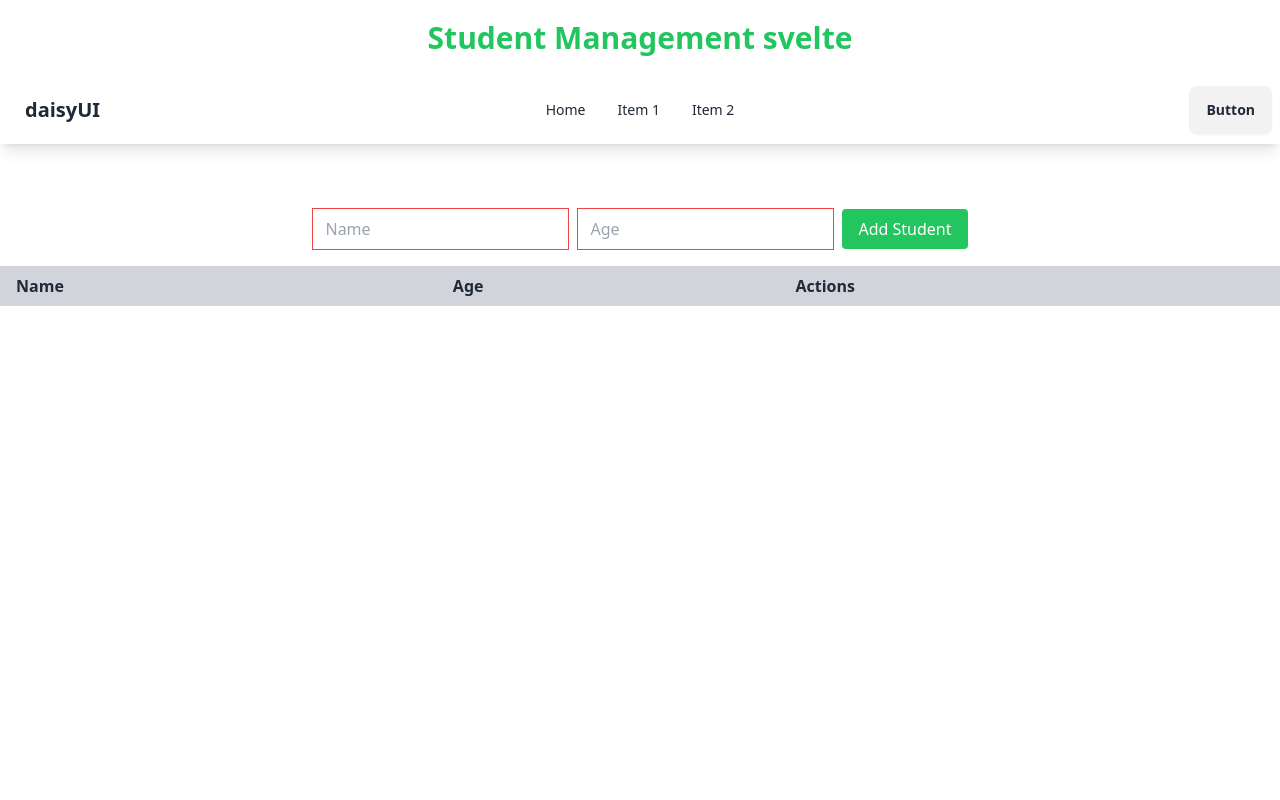
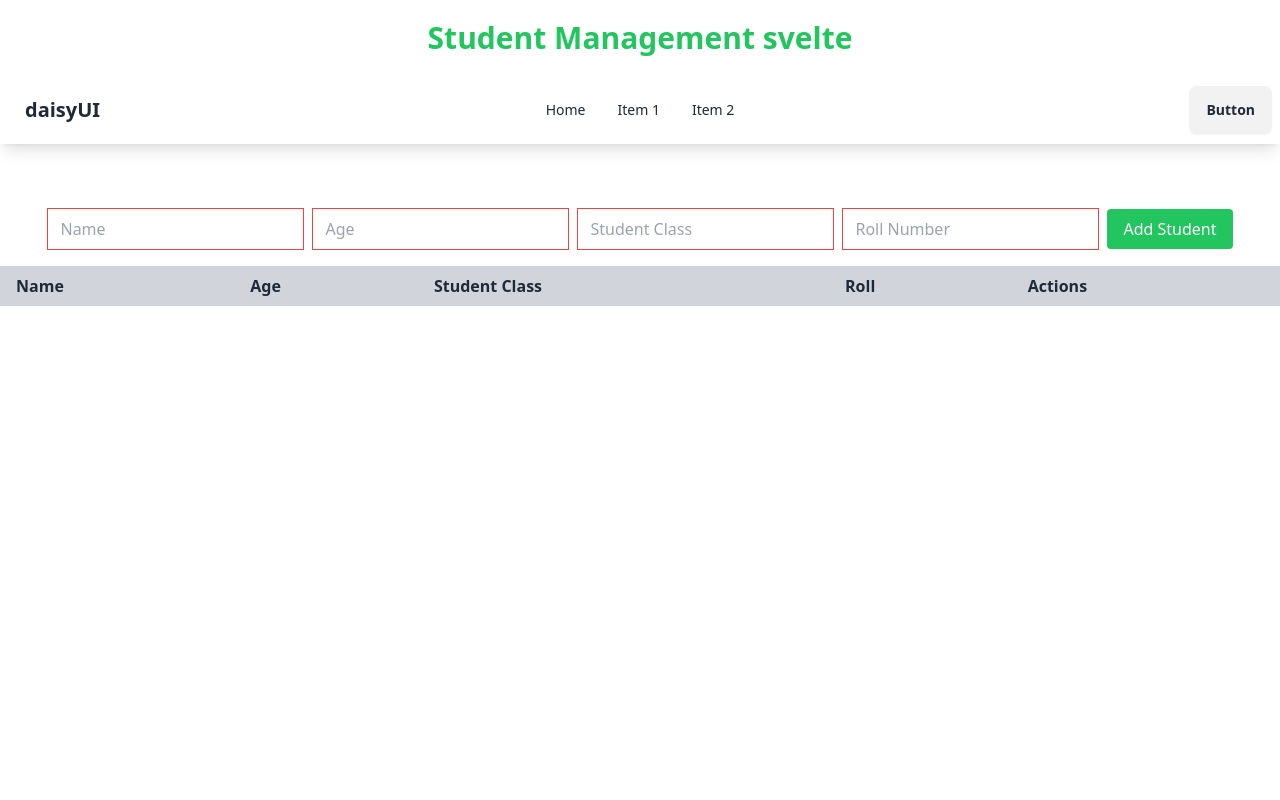
Before and after one commit to mosheurpau/student-management-svelte, a SvelteKit app: page / in a window 1280 px wide. Shown: the top 800 px of the page. Built offline with nearby package versions, Linux system fonts and the light colour scheme.

Commit message:
add student class and roll

```diff
--- a/src/components/AddStudent.svelte
+++ b/src/components/AddStudent.svelte
@@ -3,18 +3,24 @@
 
   let name = "";
   let age = "";
+  let studentClass = "";
+  let roll = "";
   const dispatch = createEventDispatcher();
 
   // Reactive statements to check if fields are empty
   $: nameEmpty = !name;
   $: ageEmpty = !age;
+  $: studentClassEmpty = !studentClass;
+  $: rollEmpty = !roll;
 
   function addStudent() {
-    if (name && age) {
+    if (name && age && studentClass && roll) {
       const id = Date.now(); // Generate a unique id based on the current timestamp
-      dispatch("add", { id, name, age });
+      dispatch("add", { id, name, age, studentClass, roll });
       name = "";
       age = "";
+      studentClass = "";
+      roll = "";
     } else {
       // Add some visual indication that the fields are required
       alert("Please fill in all fields");
@@ -43,6 +49,24 @@
       ? 'border-red-500'
       : 'border-gray-300'}"
   />
+  <input
+    bind:value={studentClass}
+    type="number"
+    placeholder="Student Class"
+    required
+    class="border py-2 px-3 w-full md:w-auto {studentClassEmpty
+      ? 'border-red-500'
+      : 'border-gray-300'}"
+  />
+  <input
+    bind:value={roll}
+    type="number"
+    placeholder="Roll Number"
+    required
+    class="border py-2 px-3 w-full md:w-auto {rollEmpty
+      ? 'border-red-500'
+      : 'border-gray-300'}"
+  />
   <button
     on:click={addStudent}
     class="bg-green-500 text-white py-2 px-4 rounded w-full md:w-auto"
--- a/src/components/StudentList.svelte
+++ b/src/components/StudentList.svelte
@@ -7,24 +7,38 @@
   let editingId = null;
   let editingName = "";
   let editingAge = "";
+  let editingStudentClass = "";
+  let editingRoll = "";
 
   function startEditing(student) {
     editingId = student.id;
     editingName = student.name;
     editingAge = student.age;
+    editingStudentClass = student.studentClass;
+    editingRoll = student.roll;
   }
 
   function saveEdit() {
-    dispatch("update", { id: editingId, name: editingName, age: editingAge });
+    dispatch("update", {
+      id: editingId,
+      name: editingName,
+      age: editingAge,
+      studentClass: editingStudentClass,
+      roll: editingRoll,
+    });
     editingId = null;
     editingName = "";
     editingAge = "";
+    editingStudentClass = "";
+    editingRoll = "";
   }
 
   function cancelEdit() {
     editingId = null;
     editingName = "";
     editingAge = "";
+    editingStudentClass = "";
+    editingRoll = "";
   }
 </script>
 
@@ -33,6 +47,8 @@
     <tr>
       <th class="py-2 px-4 bg-gray-300 text-left">Name</th>
       <th class="py-2 px-4 bg-gray-300 text-left">Age</th>
+      <th class="py-2 px-4 bg-gray-300 text-left">Student Class</th>
+      <th class="py-2 px-4 bg-gray-300 text-left">Roll</th>
       <th class="py-2 px-4 bg-gray-300 text-left">Actions</th>
     </tr>
   </thead>
@@ -55,6 +71,20 @@
             />
           </td>
           <td class="py-2 px-4 border-b">
+            <input
+              type="number"
+              bind:value={editingStudentClass}
+              class="border py-1 px-2 w-full"
+            />
+          </td>
+          <td class="py-2 px-4 border-b">
+            <input
+              type="number"
+              bind:value={editingRoll}
+              class="border py-1 px-2 w-full"
+            />
+          </td>
+          <td class="py-2 px-4 border-b">
             <button
               class="bg-green-500 text-white py-1 px-2 rounded mr-2"
               on:click={saveEdit}
@@ -73,6 +103,8 @@
         <tr>
           <td class="py-2 px-4 border-b">{student.name}</td>
           <td class="py-2 px-4 border-b">{student.age}</td>
+          <td class="py-2 px-4 border-b">{student.studentClass}</td>
+          <td class="py-2 px-4 border-b">{student.roll}</td>
           <td class="py-2 px-4 border-b">
             <button
               class="bg-blue-500 text-white py-1 px-2 rounded mr-2"
```
